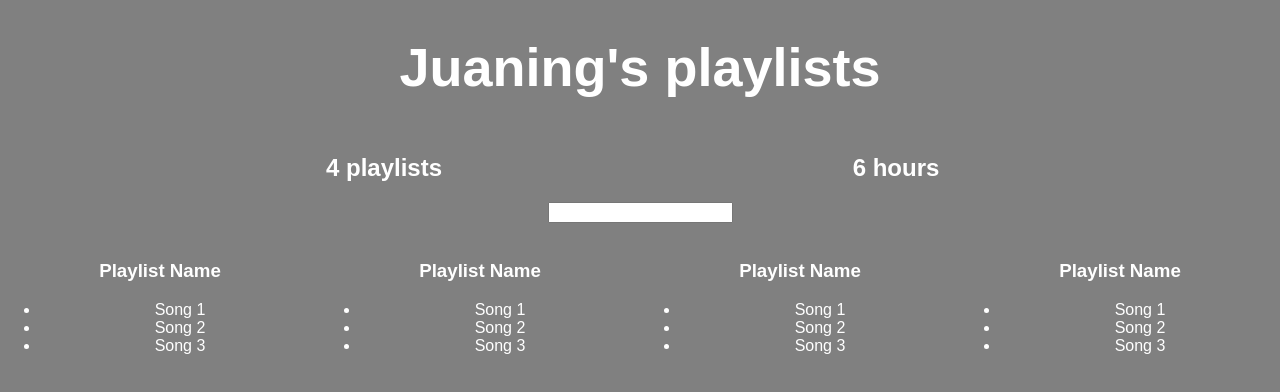
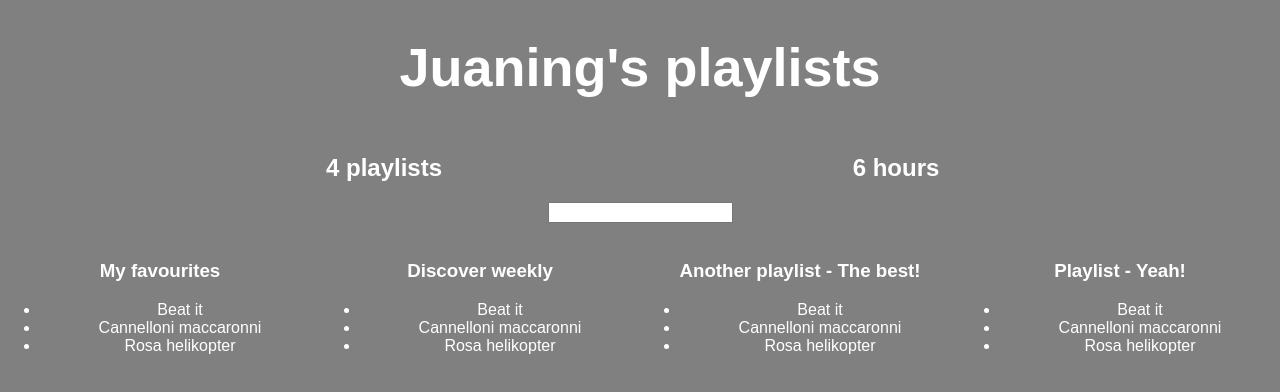
Before and after one commit to juaning/spotify-playlist, a React (Create React App) app: page / in a window 1280 px wide. Shown: the top 392 px of the page. Built offline with nearby package versions, Linux system fonts and the light colour scheme.

Commit message:
Add fake data to playlist component

```diff
--- a/src/App.js
+++ b/src/App.js
@@ -82,14 +82,13 @@ class Filter extends Component {
 
 class Playlist extends Component {
   render() {
+    const {playlist} = this.props;
     return (
       <div style={{...defaultStyle, width: '25%', display: 'inline-block'}}>
         <img />
-        <h3>Playlist Name</h3>
+        <h3>{playlist.name}</h3>
         <ul>
-          <li>Song 1</li>
-          <li>Song 2</li>
-          <li>Song 3</li>
+          {playlist.songs.map(song => <li>{song.name}</li>)}
         </ul>
       </div>
     );
@@ -120,10 +119,7 @@ class App extends Component {
           <PlaylistCounter playlists={playlists} />
           <HoursCounter playlists={playlists} />
           <Filter />
-          <Playlist />
-          <Playlist />
-          <Playlist />
-          <Playlist />
+          {playlists.map(playlist => <Playlist playlist={playlist} />)}
         </div> : <h1 style={defaultStyle}>Loading...</h1>
         }
       </div>
```
